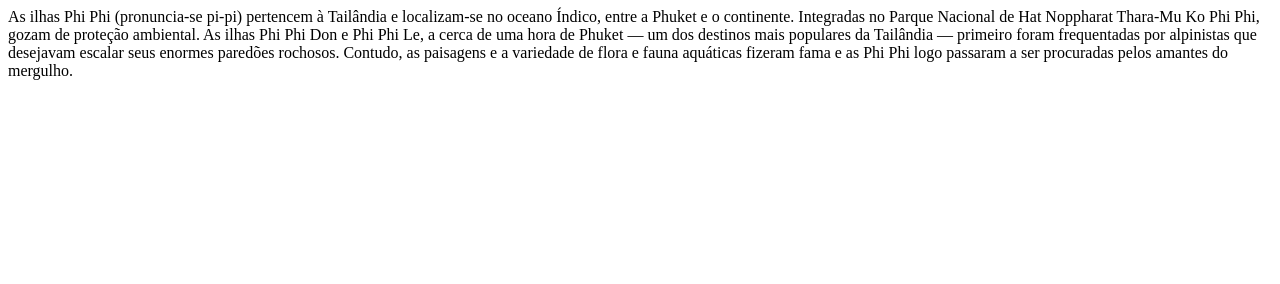
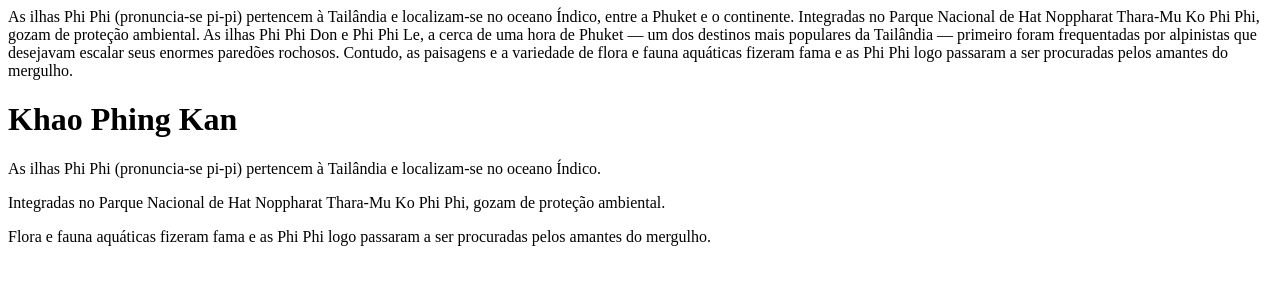
Before and after one commit to vsandrine2/2024, a plain HTML site: page PhiPhiINFO.html in a window 1280 px wide. Drawn offline with Linux system fonts and the light colour scheme.

Commit message:
Update PhiPhiINFO.html

```diff
--- a/PhiPhiINFO.html
+++ b/PhiPhiINFO.html
@@ -1,3 +1,17 @@
 As ilhas Phi Phi (pronuncia-se pi-pi) pertencem à Tailândia e localizam-se no oceano Índico, entre a Phuket e o continente.
 
 Integradas no Parque Nacional de Hat Noppharat Thara-Mu Ko Phi Phi, gozam de proteção ambiental. As ilhas Phi Phi Don e Phi Phi Le, a cerca de uma hora de Phuket — um dos destinos mais populares da Tailândia — primeiro foram frequentadas por alpinistas que desejavam escalar seus enormes paredões rochosos. Contudo, as paisagens e a variedade de flora e fauna aquáticas fizeram fama e as Phi Phi logo passaram a ser procuradas pelos amantes do mergulho.
+
+<!DOCTYPE html>
+<html lang="en">
+<head>
+    <meta charset="UTF-8">
+    <meta name="viewport" content="width=device-width, initial-scale=1.0">
+    <title>Document</title>
+</head>
+<body>
+    <h1> Khao Phing Kan</h1>
+
+  <p>As ilhas Phi Phi (pronuncia-se pi-pi) pertencem à Tailândia e localizam-se no oceano Índico.</p>
+  <p>Integradas no Parque Nacional de Hat Noppharat Thara-Mu Ko Phi Phi, gozam de proteção ambiental.</p>
+  <p>Flora e fauna aquáticas fizeram fama e as Phi Phi logo passaram a ser procuradas pelos amantes do mergulho.</p>
```
